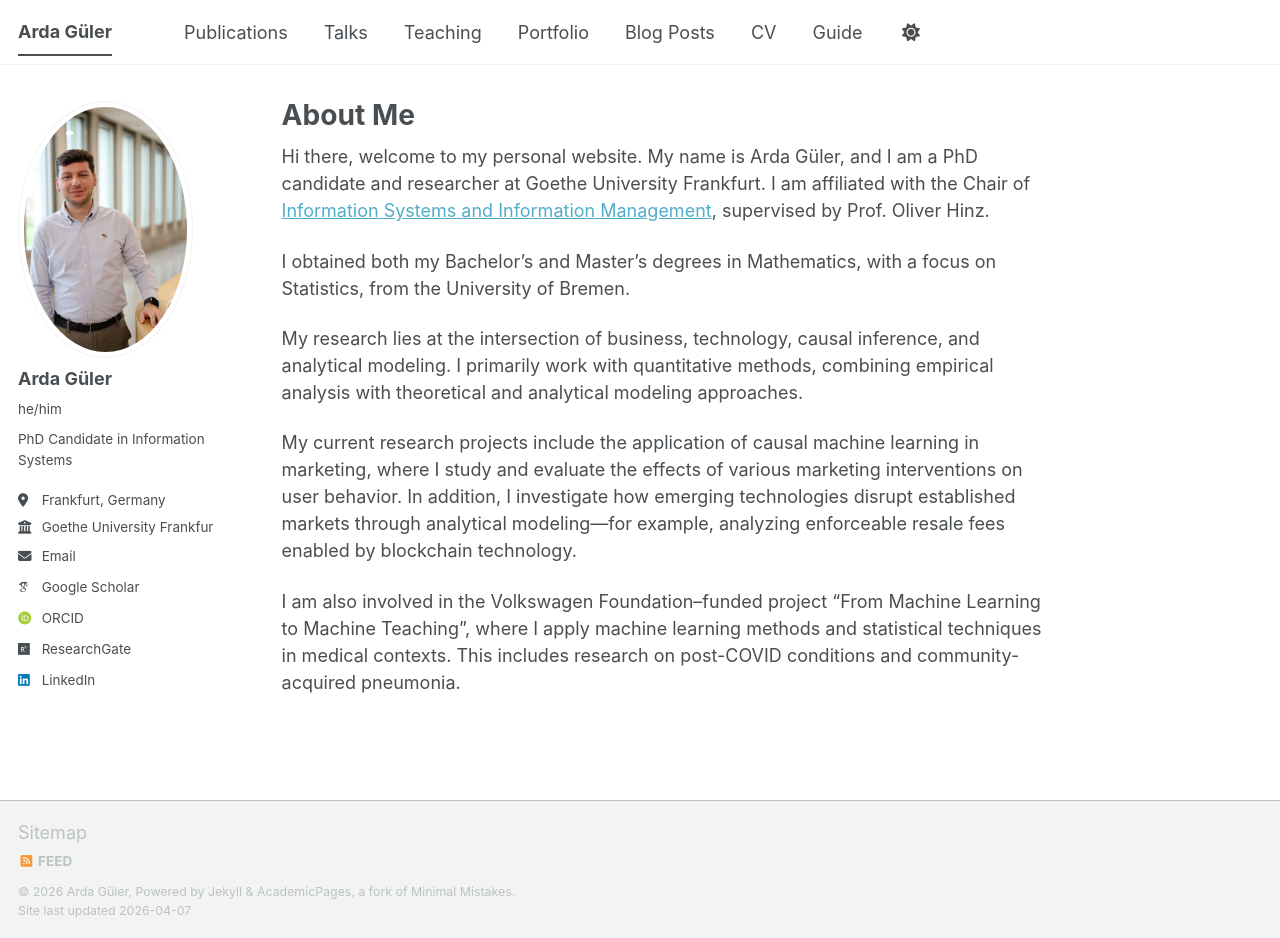
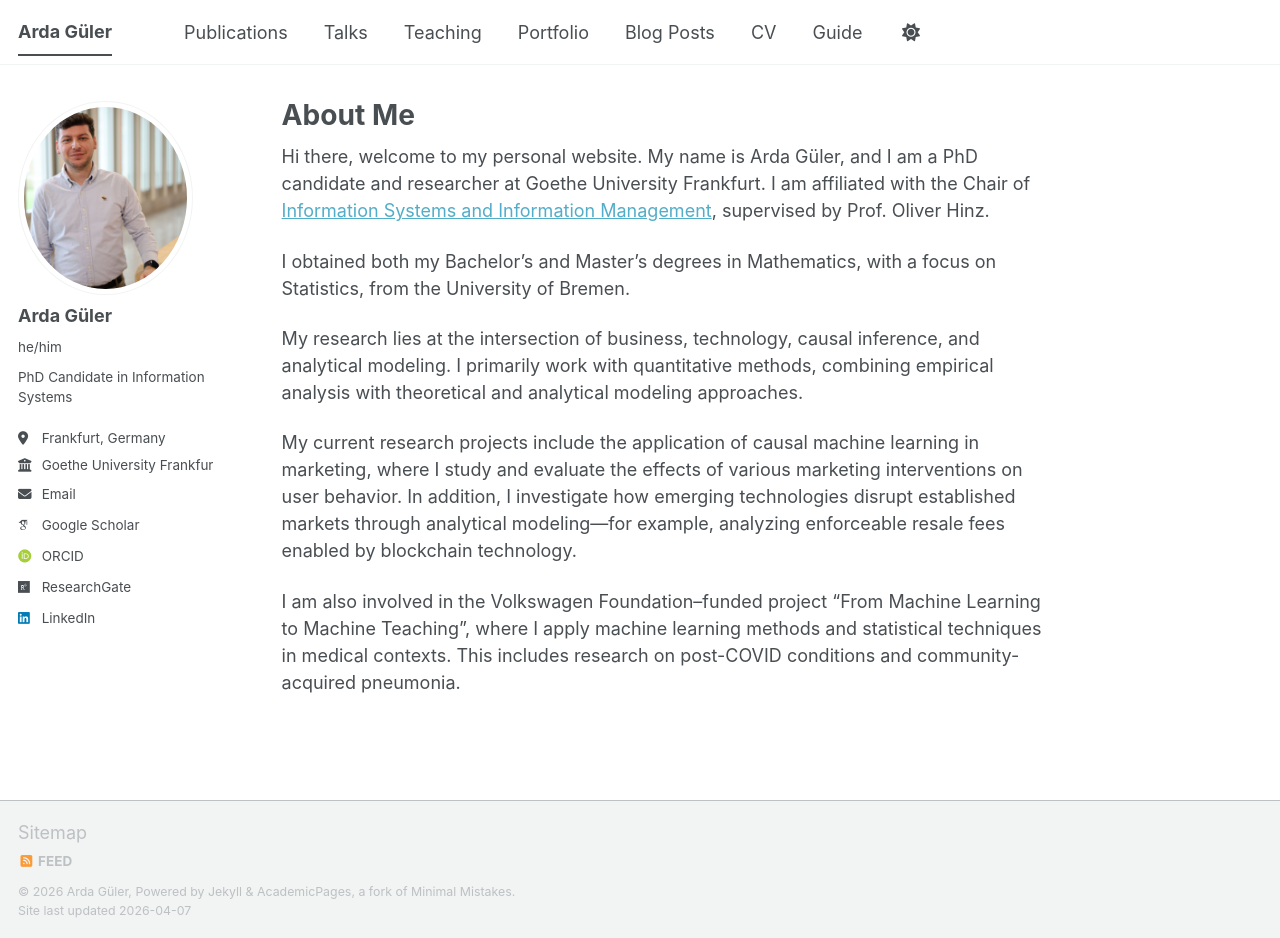
Before and after one commit to ardague/ardague.github.io, a Jekyll site: the page built from _pages/about.md, in a window 1280 px wide and 938 px high. Built offline with Jekyll 4.4.1, drawn with Linux system fonts in a browser that asks for light colours; some web fonts are replaced; a script bundle is joined from its source files by our own code; library files that are not in the unit come from our copies.

```diff
--- a/_config.yml
+++ b/_config.yml
@@ -23,7 +23,7 @@
 #               Additional customization can be done by editing /_includes/author-profile.html
 author:
   # Biographic information
-  avatar           : "arda_headshot.jpg"
+  avatar           : "arda_headshot2.png"
   name             : "Arda Güler"
   pronouns         : "he/him"
   bio              : "PhD Candidate in Information Systems"
@@ -66,7 +66,7 @@
   keybase          : # Username
   instagram        : # Username
   lastfm           : # Username
-  linkedin         : "https://www.linkedin.com/in/arda-g%C3%BCler-4473a41ba/?locale=en-US"
+  linkedin         : "arda-güler-4473a41ba"
   mastodon         : # URL
   medium           : # URL
   pinterest        : # Username
```
Also changed, not shown: images/arda_headshot2.png (added).
